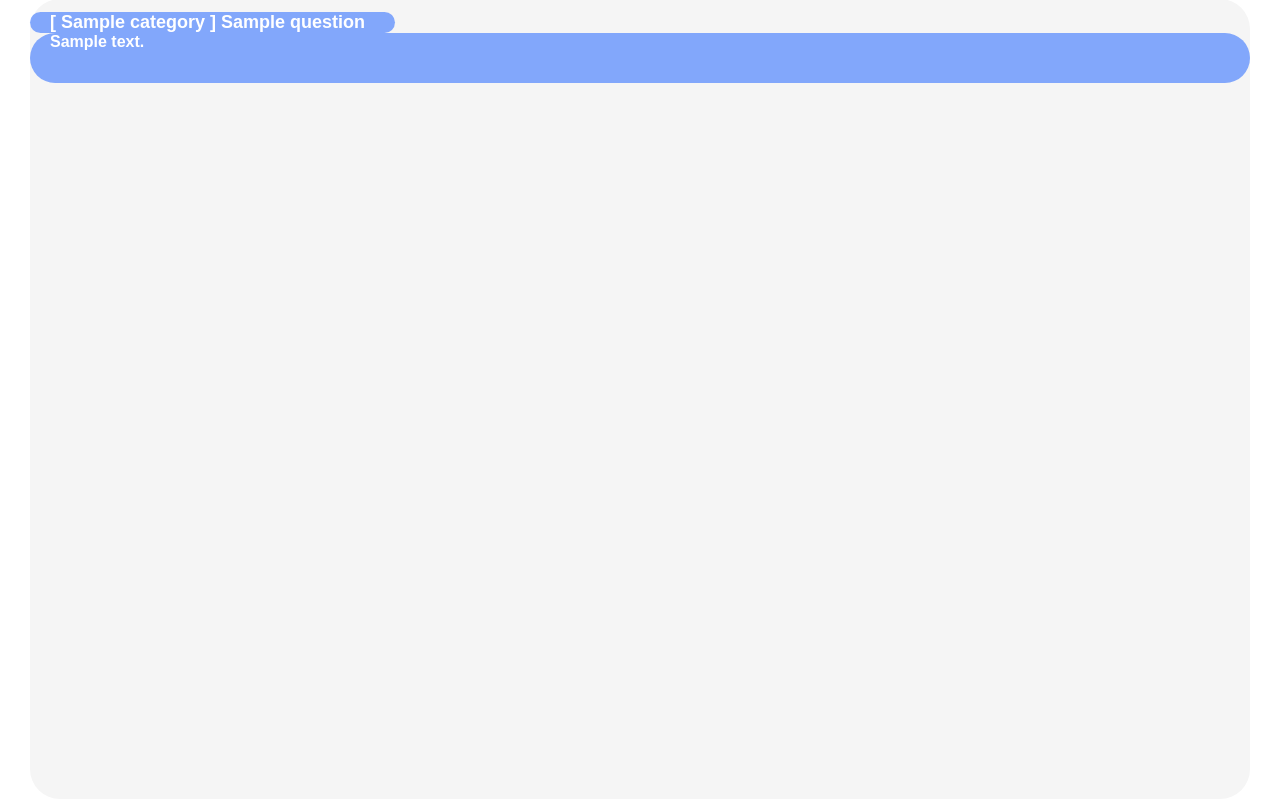
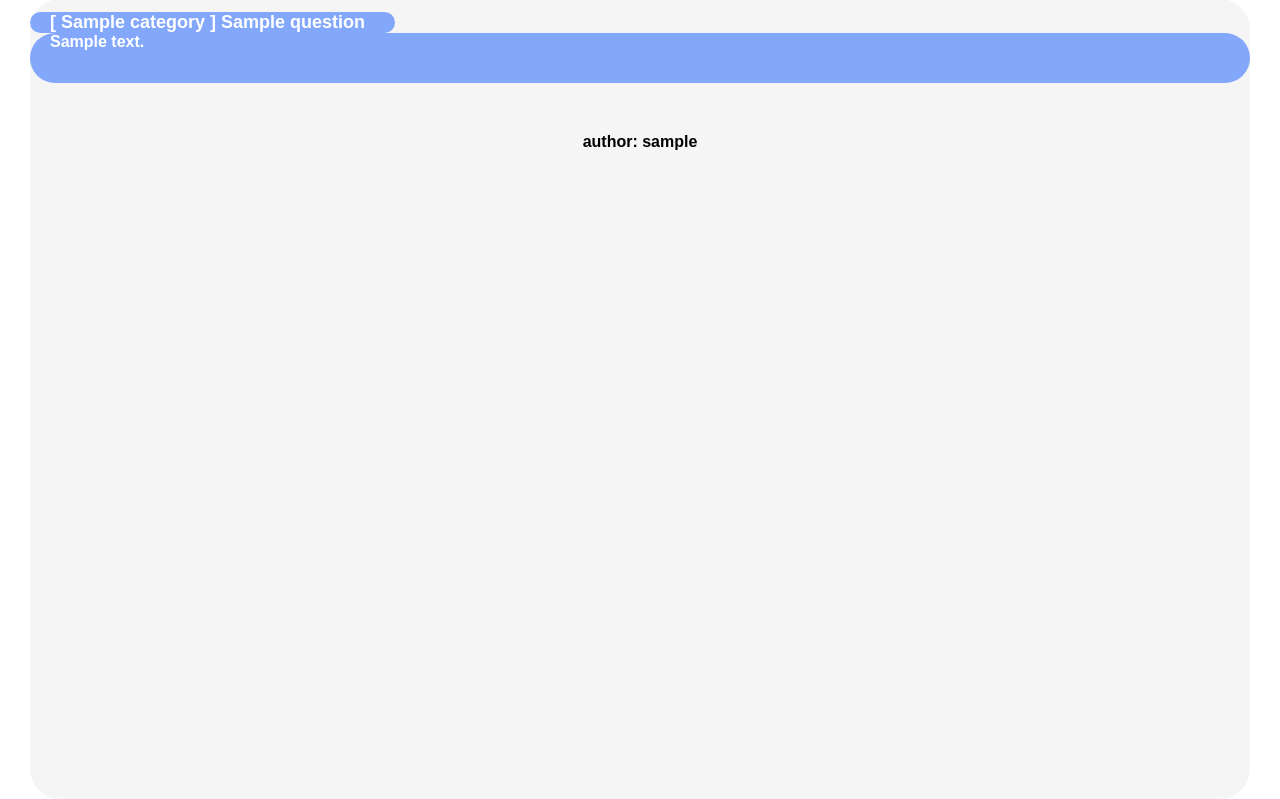
Before and after one commit to yangh567/WAD, a Django app: page / in a window 1280 px wide. Shown: the part 136-935 px from the top of the page. Run offline with Django 3.2, Linux system fonts and the light colour scheme; tables that the repository leaves empty hold one stand-in row (values such as "Sample post").

Commit message:
add auther to quesiton list

```diff
--- a/templates/PostBar/question_list.html
+++ b/templates/PostBar/question_list.html
@@ -27,6 +27,7 @@
                     <a href="{% url 'question_detail' question.id %}" class="question_title">[ {{ question.category }} ] {{ question.title }}</a> <br>
                     <p class="question_content">{{ question.content }}</p> <br>
 {#                     <p class="likes">likes: {{ question.likes }} </p>#}
+                    <p class="author">author: {{ question.user}} </p>
 {#                    <p class="answer_part"> {{ question.answers }} </p>#}
                 {% endfor %}
             </h1>
```
